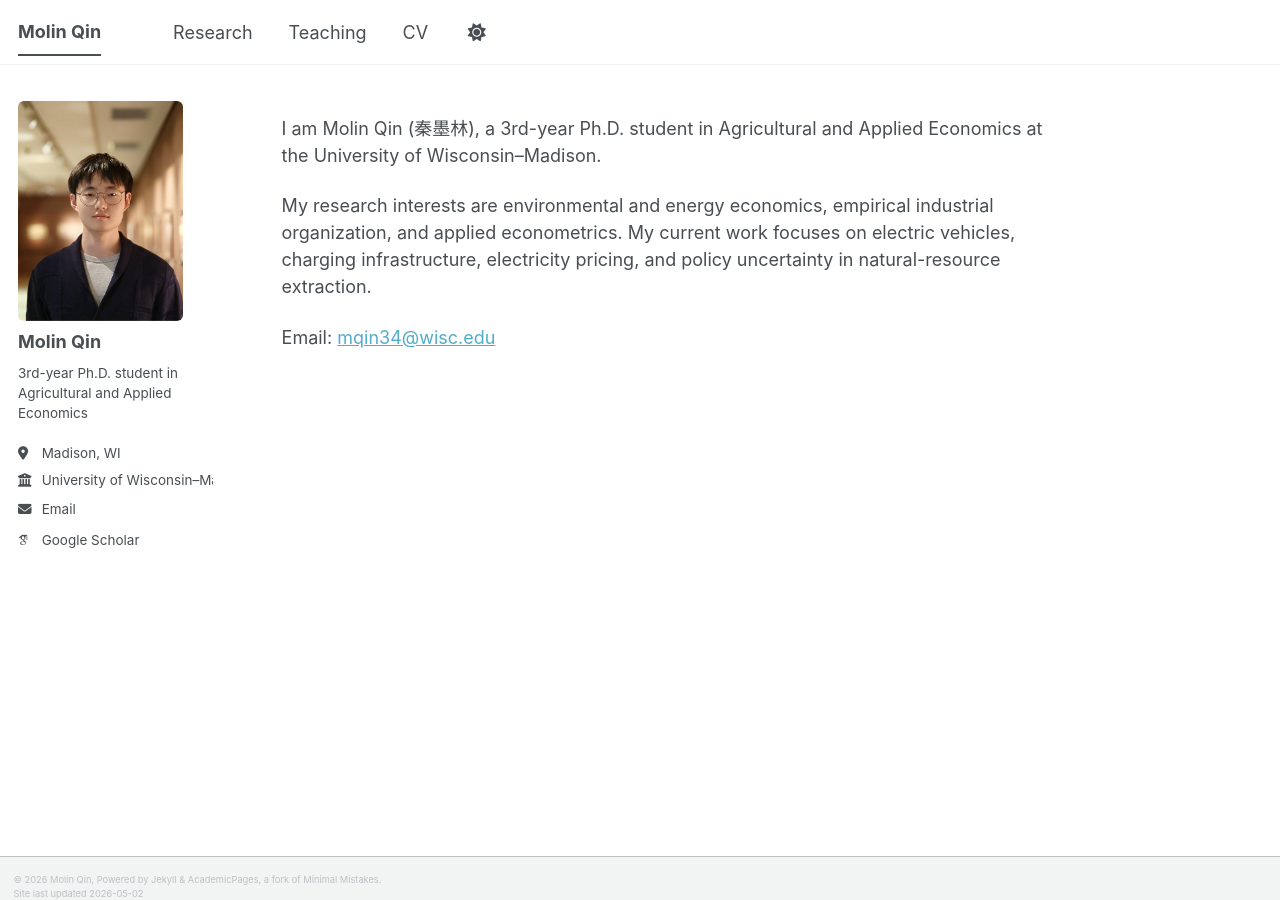
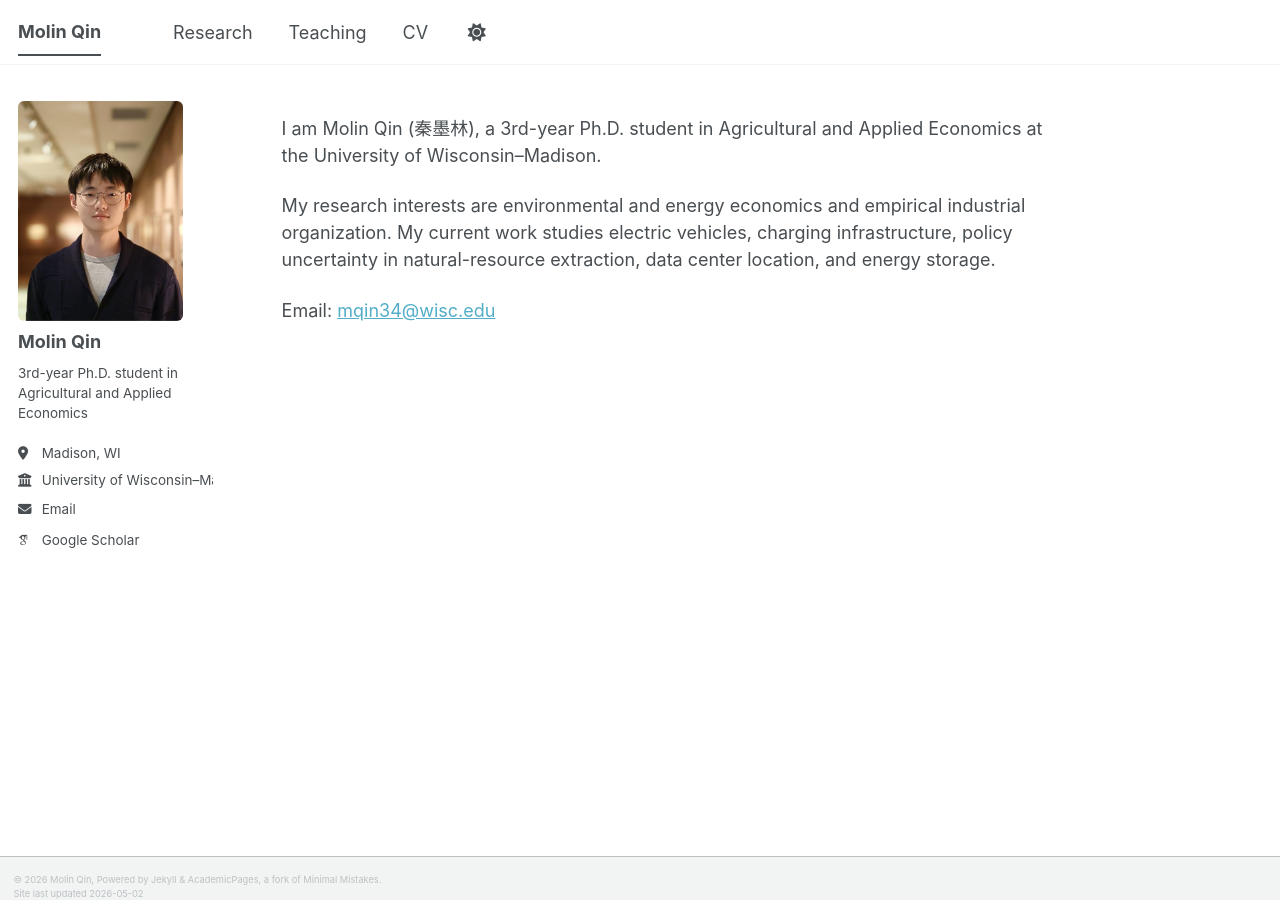
Before and after one commit to molinqin/molinqin.github.io, a Jekyll site: the page built from _pages/about.md, in a window 1280 px wide and 900 px high. Built offline with Jekyll 4.4.1, drawn with Linux system fonts in a browser that asks for light colours; some web fonts are replaced; a script bundle is joined from its source files by our own code; library files that are not in the unit come from our copies.

Commit message:
Update research interests and current work details
Refined research interests and added focus areas.

```diff
--- a/_pages/about.md
+++ b/_pages/about.md
@@ -7,6 +7,6 @@ author_profile: true
 
 I am Molin Qin (秦墨林), a 3rd-year Ph.D. student in Agricultural and Applied Economics at the University of Wisconsin–Madison.
 
-My research interests are environmental and energy economics, empirical industrial organization, and applied econometrics. My current work focuses on electric vehicles, charging infrastructure, electricity pricing, and policy uncertainty in natural-resource extraction.
+My research interests are environmental and energy economics and empirical industrial organization. My current work studies electric vehicles, charging infrastructure, policy uncertainty in natural-resource extraction, data center location, and energy storage.
 
 Email: [mqin34@wisc.edu](mailto:mqin34@wisc.edu)
```
